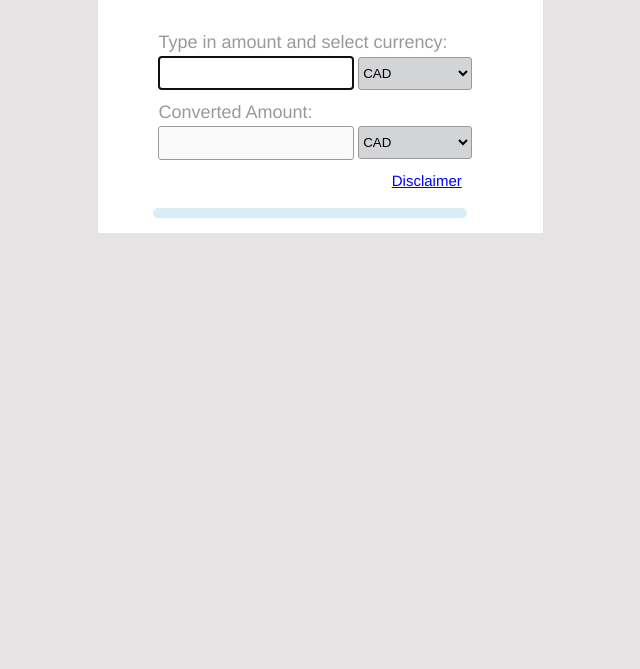
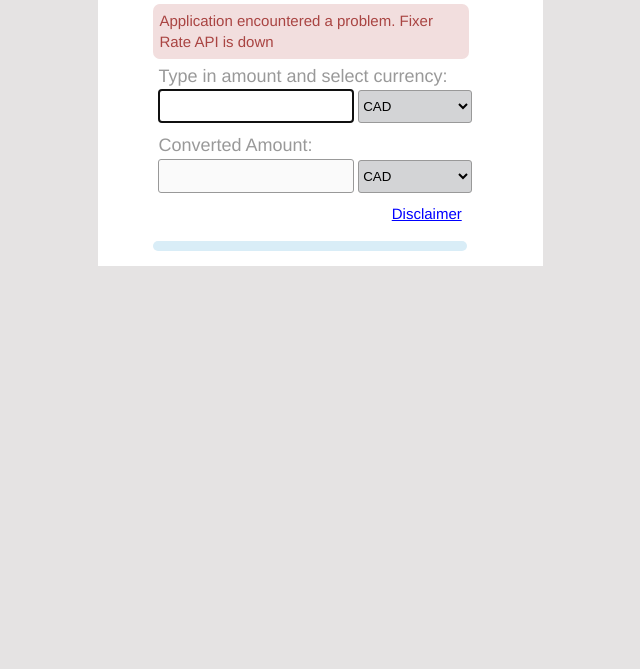
Before and after one commit to AmrithaRC/CurrencyConverter, a plain HTML site: page index.html in a window 1280 px wide. Shown: the part 131-800 px from the top of the page, without its empty margins (352-992 px from the left). Drawn offline with nearby package versions, Linux system fonts and the light colour scheme; no server answers.

Commit message:
review comments fix

```diff
--- a/assets/css/general.css
+++ b/assets/css/general.css
@@ -30,13 +30,20 @@
 		font-size: 15px;
 		padding: 10px 15px;
 	}
+	.alert-error{
+		color: #a94442 !important;
+   		background-color: #f2dede;
+   		border-color:#ebccd1;
+   		border:1px solid transparent;
+    	border-radius: 7px;
+	    width: 80% !important;
+		font-size: 15px;
+		padding: 10px 15px;
+	}
 	.disclaimer-info{
 		float:left;
 		width: 81%;
    		padding: 5px
-	}
-	.error-msg{
-		color:red;
 	}
 
 	.elem-right{
--- a/index.html
+++ b/index.html
@@ -14,8 +14,8 @@
 	<div data-ng-controller="curConvController" id="mainFormDiv" class="main-div">
 	<h2>Currency Converter</h2>
 	<form name="curForm" >
-		<div class="row" data-ng-show="showErrorMsg">
-			<span class="error-msg" data-ng-bind="errorMsg"></span>
+		<div class="row alert-error" data-ng-show="showErrorMsg">
+			<span class="error-msg" data-ng-bind="errorMsg">Application encountered a problem. Fixer Rate API is down</span>
 		</div>
 		<div class="row">
 			<div class="label">Type in amount and select currency:</div>
```
